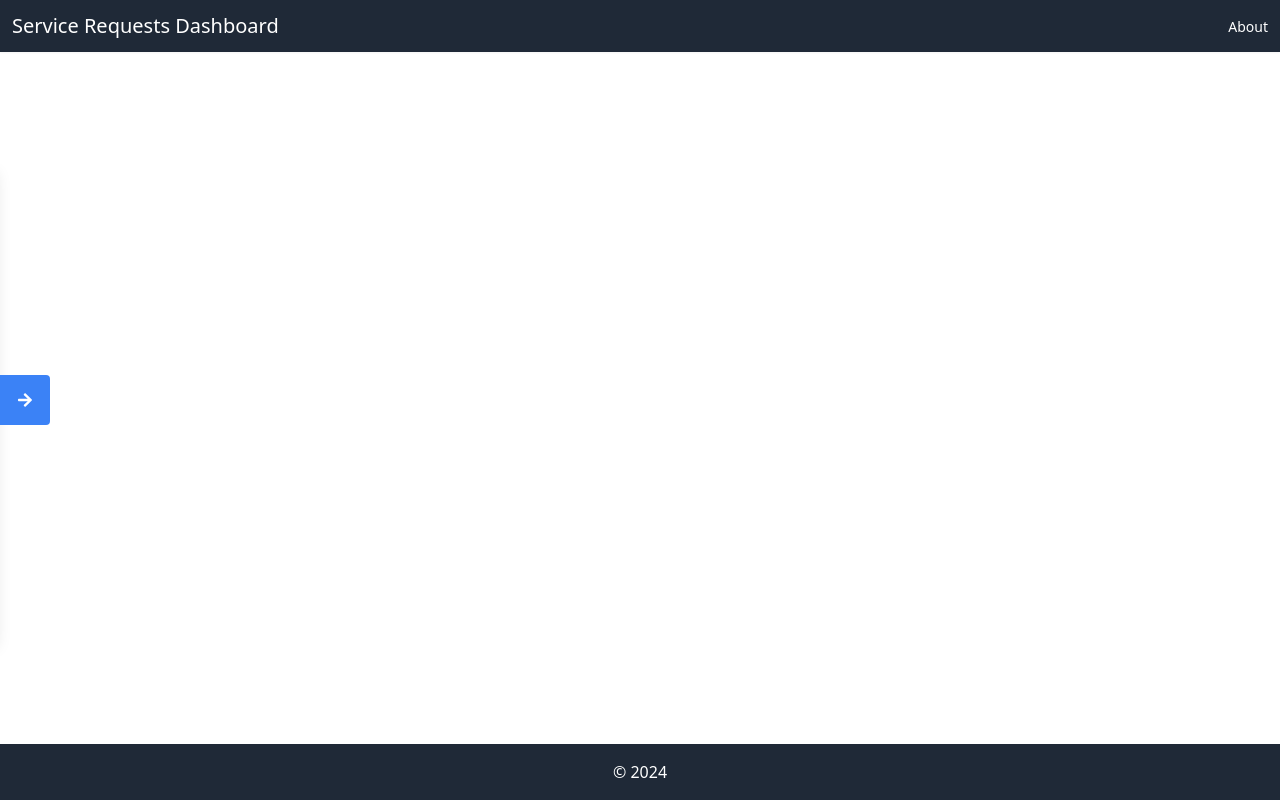
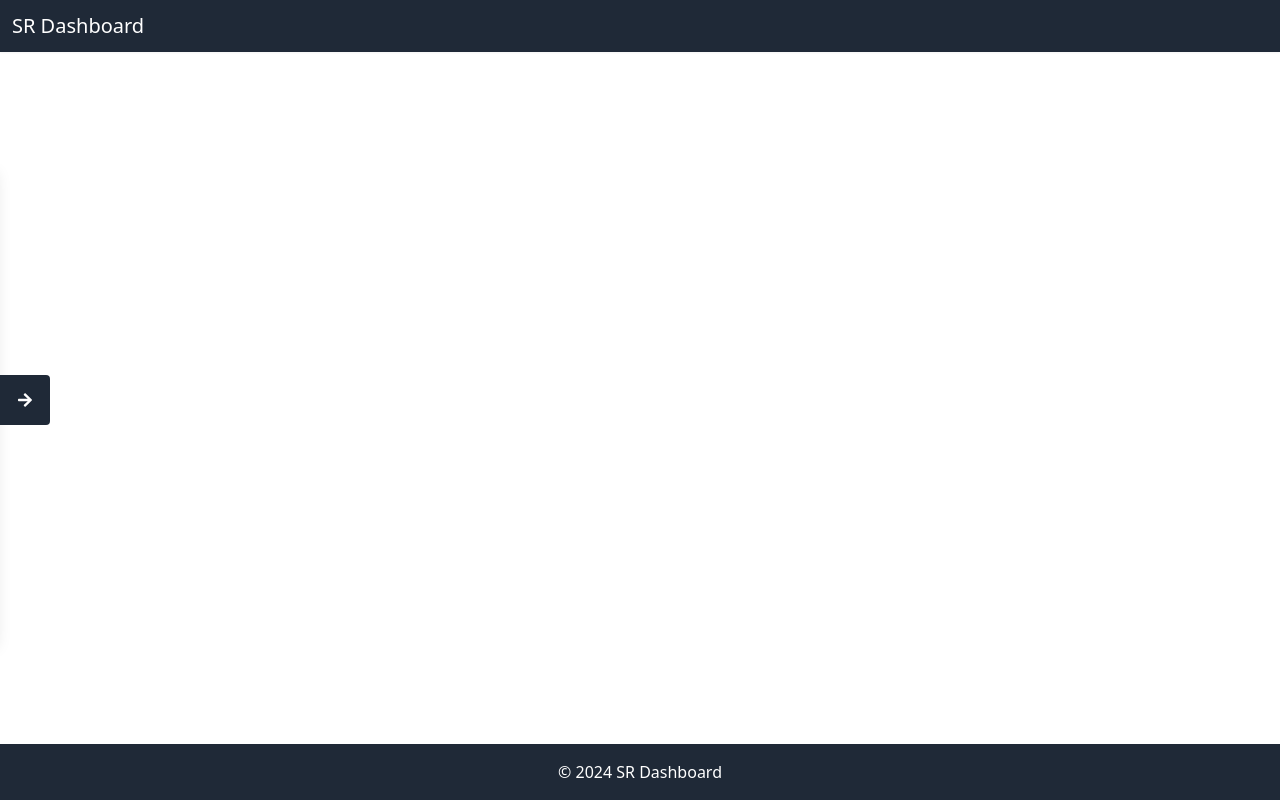
Before and after one commit to Fakkiie/COMP3220-Team2, a React (Create React App) app in the folder windsor-heatmap/: page / in a window 1280 px wide. Built offline with nearby package versions, Linux system fonts and the light colour scheme.

Commit message:
SCRUM-12: Style UI better for now until maps get imported

```diff
--- a/windsor-heatmap/src/components/Filter.js
+++ b/windsor-heatmap/src/components/Filter.js
@@ -19,7 +19,7 @@ const Filter = () => {
       {!isVisible && (
         <button
           onClick={toggleFilters}
-          className="fixed top-1/2 left-0 transform -translate-y-1/2 p-2 bg-blue-500 text-white rounded-r focus:outline-none z-10 flex items-center justify-center"
+          className="fixed top-1/2 left-0 transform -translate-y-1/2 p-2 bg-gray-800 text-white rounded-r focus:outline-none z-10 flex items-center justify-center"
           style={{ height: '50px', width: '50px' }}
         >
           <FaArrowRight size={16} />
@@ -37,7 +37,7 @@ const Filter = () => {
         {isVisible && (
           <button
             onClick={toggleFilters}
-            className="absolute top-4 right-[-20px] p-2 bg-blue-500 text-white rounded-full focus:outline-none flex items-center justify-center"
+            className="absolute top-4 right-[-20px] p-2 bg-gray-800 text-white rounded-full focus:outline-none flex items-center justify-center"
             style={{ height: '50px', width: '50px' }}
           >
             <FaTimes size={16} />
--- a/windsor-heatmap/src/components/Footer.js
+++ b/windsor-heatmap/src/components/Footer.js
@@ -5,7 +5,7 @@ const Footer = () => {
 
   return (
     <footer className="text-center p-4 bg-gray-800 text-white fixed bottom-0 left-0 w-full">
-      © {currentYear}
+      © {currentYear} SR Dashboard
     </footer>
   );
 };
--- a/windsor-heatmap/src/components/Header.js
+++ b/windsor-heatmap/src/components/Header.js
@@ -4,12 +4,7 @@ const Header = () => {
   return (
     <header className="bg-gray-800 text-white p-3 shadow-sm">
       <div className="container mx-auto flex justify-between items-center">
-        <h1 className="text-xl font-medium">Service Requests Dashboard</h1>
-        <nav>
-          <a href="#about" className="text-sm hover:text-gray-400">
-            About
-          </a>
-        </nav>
+        <h1 className="text-xl font-medium">SR Dashboard</h1>
       </div>
     </header>
   );
```
